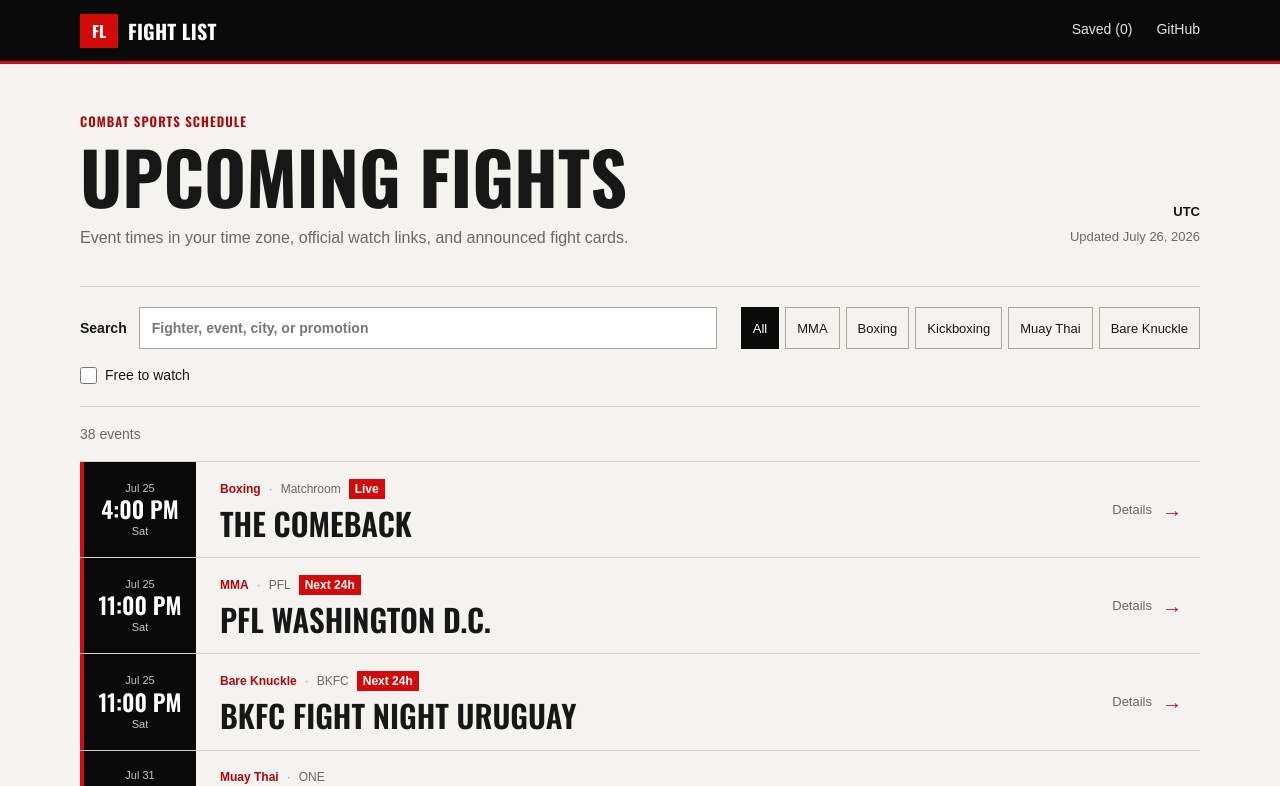
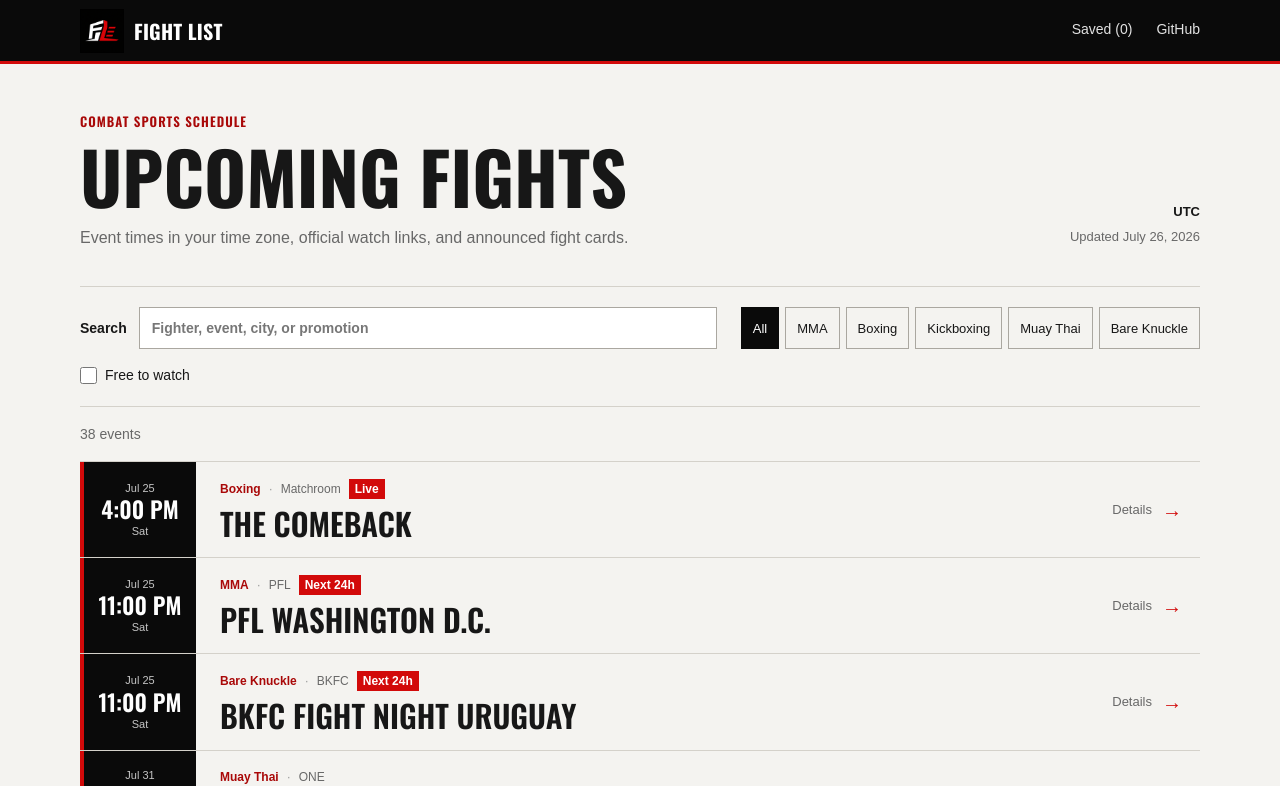
Before and after one commit to Keshawn7B/fight-list, a Next.js app: page / in a window 1280 px wide. Shown: the top 786 px of the page. Built offline with nearby package versions, Linux system fonts and the light colour scheme; no server answers.

Commit message:
Add original Fight List logo

```diff
--- /dev/null
+++ b/app/BrandMark.tsx
@@ -0,0 +1,17 @@
+import Image from "next/image";
+
+import fightListLogo from "./icon.png";
+
+export function BrandMark() {
+  return (
+    <span className="brand-mark" aria-hidden="true">
+      <Image
+        className="brand-logo"
+        src={fightListLogo}
+        alt=""
+        priority
+        sizes="44px"
+      />
+    </span>
+  );
+}
--- a/app/FightTracker.tsx
+++ b/app/FightTracker.tsx
@@ -2,6 +2,7 @@
 
 import Link from "next/link";
 import { useEffect, useMemo, useState } from "react";
+import { BrandMark } from "./BrandMark";
 import {
   fightEvents,
   type FightEvent,
@@ -184,7 +185,7 @@
 
       <header className="site-header">
         <Link className="brand" href="/" aria-label="Fight List home">
-          <span className="brand-mark" aria-hidden="true">FL</span>
+          <BrandMark />
           <strong>Fight List</strong>
         </Link>
         <nav aria-label="Primary navigation">
--- a/app/events/[id]/EventDetail.tsx
+++ b/app/events/[id]/EventDetail.tsx
@@ -4,6 +4,7 @@
 
 import Link from "next/link";
 import { useEffect, useMemo, useState } from "react";
+import { BrandMark } from "../../BrandMark";
 import type { FightEvent } from "../../events";
 import { getEventVisual } from "../../eventVisuals";
 
@@ -139,7 +140,7 @@
     <div className="detail-page">
       <header className="detail-header">
         <Link className="brand" href="/" aria-label="Fight List home">
-          <span className="brand-mark" aria-hidden="true">FL</span>
+          <BrandMark />
           <strong>Fight List</strong>
         </Link>
         <Link className="detail-back" href="/#schedule">
--- a/app/globals.css
+++ b/app/globals.css
@@ -98,15 +98,19 @@
 }
 
 .brand-mark {
-  display: grid;
-  width: 38px;
-  height: 34px;
-  place-items: center;
-  background: var(--red);
-  color: var(--white);
-  font-family: var(--font-display);
-  font-size: 16px;
-  font-weight: 700;
+  display: block;
+  width: 44px;
+  height: 44px;
+  flex: 0 0 44px;
+  overflow: hidden;
+  background: var(--black);
+}
+
+.brand-logo {
+  display: block;
+  width: 100%;
+  height: 100%;
+  object-fit: contain;
 }
 
 .brand > strong {
@@ -916,8 +920,9 @@
   }
 
   .brand-mark {
-    width: 34px;
-    height: 31px;
+    width: 38px;
+    height: 38px;
+    flex-basis: 38px;
   }
 
   .brand > strong {
```
Also changed, not shown: app/icon.png (added).
